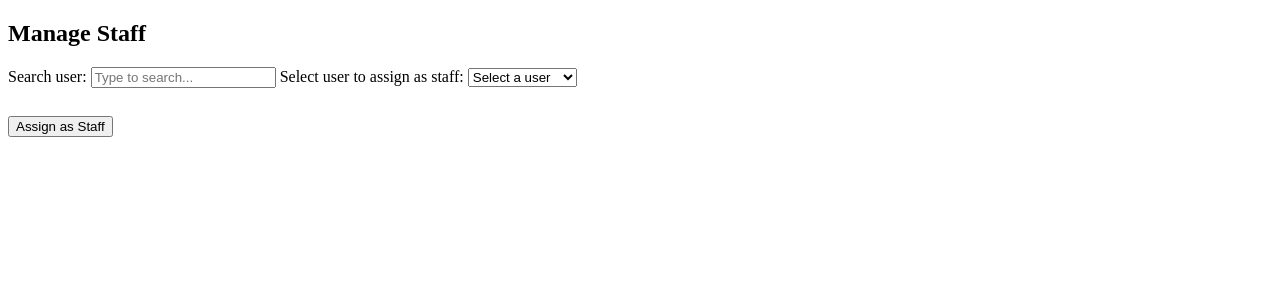
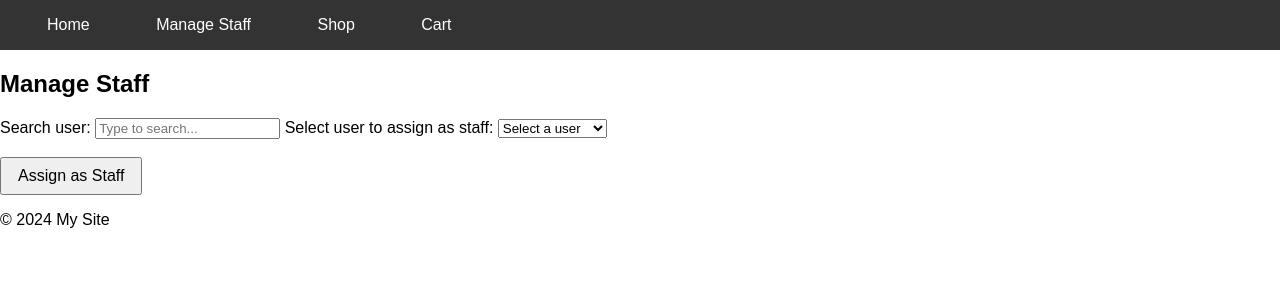
Before and after one commit to Arda-Doruk-Kaytanci/LittleLemon, a Django app: template BookAPI/templates/BookAPI/manage_staff.html in a window 1280 px wide. Shown: the top 300 px of the page. Run offline with Django 5.2, Linux system fonts and the light colour scheme; the template is opened without the code that fills it: values that come from a table or form of the project are taken from there, others are empty; data comes from the database, SQL or seed files in the repository.

Commit message:
asdawwdadawdadsdawdwdawadwadwaadwa

```diff
--- a/BookAPI/admin.py
+++ b/BookAPI/admin.py
@@ -1,5 +1,6 @@
 from django.contrib import admin
-from .models import MenuItem, Category
+from .models import MenuItem, Category, CartItem
 
+admin.site.register(CartItem)
 admin.site.register(MenuItem)
 admin.site.register(Category)
--- a/BookAPI/templates/BookAPI/manage_staff.html
+++ b/BookAPI/templates/BookAPI/manage_staff.html
@@ -1,18 +1,8 @@
-<!DOCTYPE html>
-<html lang="en">
+{% extends 'base.html' %}
 
-<head>
-    <meta charset="UTF-8">
-    <meta name="viewport" content="width=device-width, initial-scale=1.0">
-    <title>Manage Staff</title>
-    <style>
-        .search-box {
-            margin-bottom: 10px;
-        }
-    </style>
-</head>
+{% block title %}Manage Staff{% endblock %}
 
-<body>
+{% block content %}
     <h2>Manage Staff</h2>
 
     <!-- Display message if any -->
@@ -37,6 +27,7 @@
 
         <button type="submit">Assign as Staff</button>
     </form>
+
     <script>
         // Function to filter the options based on the search query
         document.getElementById('search').addEventListener('input', function () {
@@ -53,8 +44,5 @@
                 }
             }
         });
-        // script.js
     </script>
-</body>
-
-</html>
+{% endblock %}
--- /dev/null
+++ b/BookAPI/templates/base.html
@@ -0,0 +1,78 @@
+<!DOCTYPE html>
+<html lang="en">
+<head>
+    <meta charset="UTF-8">
+    <meta name="viewport" content="width=device-width, initial-scale=1.0">
+    <title>{% block title %}My Site{% endblock %}</title>
+    <style>
+        /* Add any common styles here */
+        .navbar {
+            background-color: #333;
+            color: #fff;
+            padding: 10px;
+        }
+        .navbar a {
+            color: #fff;
+            margin: 0 15px;
+            text-decoration: none;
+        }
+        .navbar a:hover {
+            text-decoration: underline;
+        }
+         body {
+            font-family: Arial, sans-serif;
+            margin: 0;
+            padding: 0;
+        }
+
+        .navbar {
+            background-color: #333;
+            padding: 1rem;
+        }
+
+        .navbar a {
+            color: white;
+            text-decoration: none;
+            padding: 0.5rem 1rem;
+        }
+
+        .navbar a:hover {
+            background-color: #575757;
+        }
+
+        .container {
+            padding: 2rem;
+        }
+
+        button {
+            padding: 0.5rem 1rem;
+            font-size: 16px;
+        }
+    </style>
+</head>
+<body>
+    <header>
+        <nav class="navbar">
+            <a href="{% url 'home' %}">Home</a>
+            <a href="{% url 'manage_staff' %}">Manage Staff</a>
+            <a href="{% url 'shop' %}">Shop</a>
+            <a href="{% url 'cart' %}">Cart</a>
+            <!-- Conditionally display section based on boolean -->
+            {% if show_special_section %}
+                <a href="{% url 'special_section' %}">Special Section</a>
+            {% endif %}
+        </nav>
+    </header>
+
+    <main>
+        {% block content %}
+        <!-- Page-specific content will go here -->
+        {% endblock %}
+    </main>
+
+    <footer>
+        <!-- Common footer content -->
+        <p>&copy; 2024 My Site</p>
+    </footer>
+</body>
+</html>
--- a/BookAPI/urls.py
+++ b/BookAPI/urls.py
@@ -5,6 +5,8 @@ from rest_framework_simplejwt.views import TokenRefreshView, TokenObtainPairView
 urlpatterns = [
     path("menu", views.MenuView.as_view()),
     path("menu/<int:pk>", views.MenuSingleItem.as_view()),
+    path("cart", views.CartView.as_view()),
+    path("cart/<int:pk>", views.CartSingleItem.as_view()),
     path("category", views.CategoryView.as_view()),
     path("user", views.UserView.as_view()),
     path("register", views.register_view, name="register"),
@@ -14,4 +16,6 @@ urlpatterns = [
     path("api/token/", TokenObtainPairView.as_view(), name="token_obtain_pair"),
     path("logout/", views.user_logout, name="logout"),
     path("refresh-token/", views.refresh_token, name="refresh_token"),
+    path("login/home/shop", views.shop, name="shop"),
+    path("login/home/shop/cart", views.view_cart, name="cart"),
 ]
```
Also changed, not shown: BookAPI/models.py (+10 -0 lines), BookAPI/serializers.py (+14 -1 lines), BookAPI/templates/BookAPI/cart.html (added, +48 -0 lines), BookAPI/templates/BookAPI/carts.html (added, +14 -0 lines), BookAPI/templates/BookAPI/home.html (+8 -10 lines), BookAPI/templates/BookAPI/shop.html (added, +26 -0 lines), BookAPI/views.py (+91 -4 lines), BookAPI/migrations/0009_cartitem.py (added), BookAPI/migrations/0010_remove_cartitem_category_remove_cartitem_inventory_and_more.py (added).
